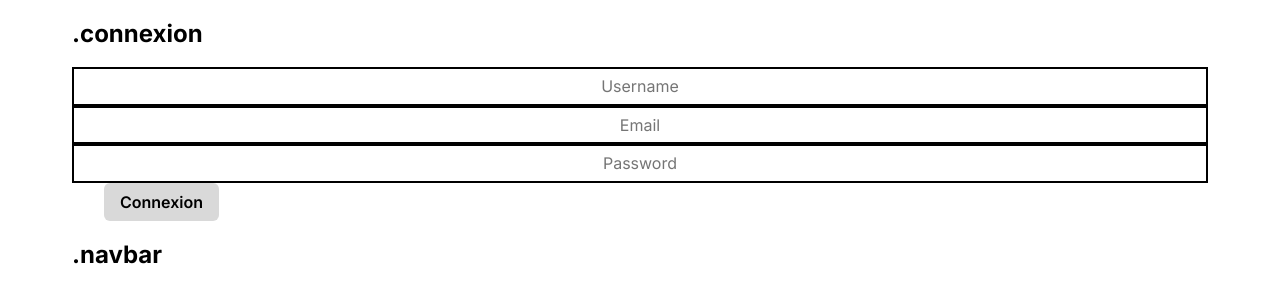
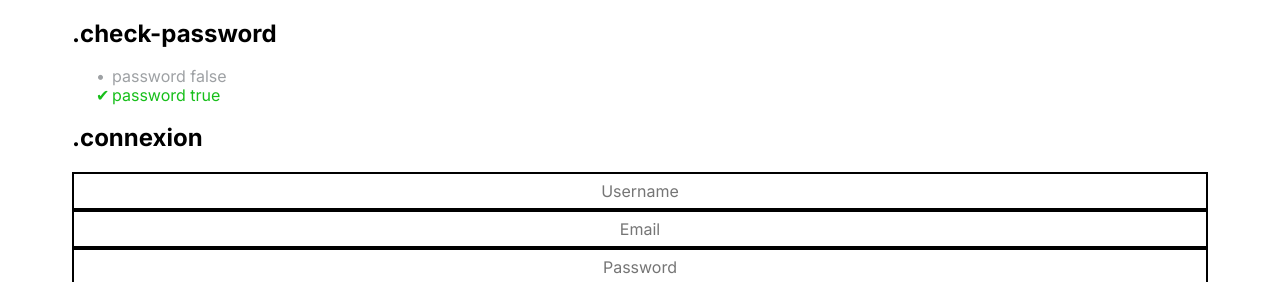
Before and after one commit to Doc2Wheels-Groupe3-B3Alt/framework-sass, a website: page index.html in a window 1280 px wide. Shown: the top 282 px of the page. Drawn offline with Linux system fonts and the light colour scheme.

Commit message:
Création du style de vérification de mot de passe

```diff
--- a/index.html
+++ b/index.html
@@ -13,6 +13,13 @@
     </head>
     <body>
         <div class="container">
+            <section>
+                <h1>.check-password</h1>
+                <ul>
+                    <li class="check-password-false">password false</li>
+                    <li class="check-password-true">password true</li>
+                </ul>
+            </section>
             <section>
                 <h1>.connexion</h1>
                 <div class="connexion">
--- a/src/scss/components/_connexion.scss
+++ b/src/scss/components/_connexion.scss
@@ -19,4 +19,29 @@
         align-items: center;
         height: 100vh;
     }
+    .check-password-false {
+        color: var(--grey);
+        list-style-type: none;
+    }
+
+    .check-password-false::before {
+        content: "•";
+        color: var(--grey);
+        display: inline-block;
+        width: 1em;
+        margin-left: -1em;
+    }
+
+    .check-password-true {
+        color: var(--green);
+        list-style-type: none;
+    }
+
+    .check-password-true::before {
+        content: "✔";
+        color: var(--green);
+        display: inline-block;
+        width: 1em;
+        margin-left: -1em;
+    }
 }
```
Also changed, not shown: dist/css/main.css, 1 other file.
